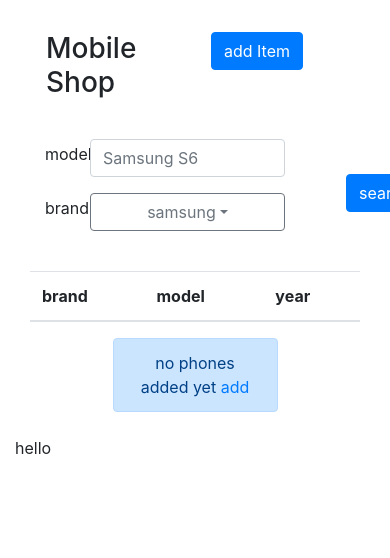
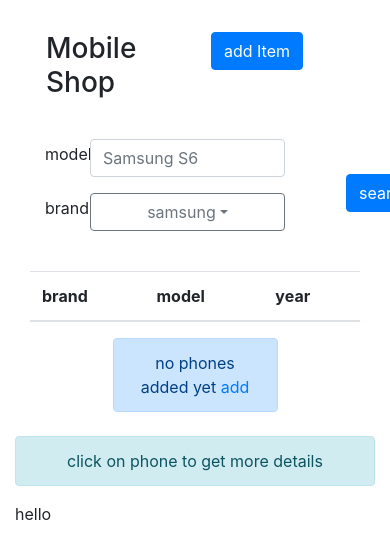
Before and after one commit to Abdelhamied200/mobileShop, a React (Create React App) app: page / in a window 390 px wide. Shown: the top 558 px of the page. Built offline with nearby package versions, Linux system fonts and the light colour scheme.

Commit message:
adding click to view phone details

```diff
--- /dev/null
+++ b/src/components/feature/index.jsx
@@ -0,0 +1,11 @@
+import React from "react";
+
+const Feature = (props) => {
+  return (
+    <div className="feature">
+      {props.label}: <span class="badge badge-secondary">{props.children}</span>
+    </div>
+  );
+};
+
+export default Feature;
--- a/src/components/table/index.jsx
+++ b/src/components/table/index.jsx
@@ -16,7 +16,7 @@ const Table = (props) => {
         <tbody>
           {props.body
             ? props.body.map((row) => (
-                <tr>
+                <tr onClick={() => props.setCurrent(row)}>
                   <td>{row.brand.value}</td>
                   <td>{row.model.value}</td>
                   <td>{row.year.value}</td>
--- /dev/null
+++ b/src/containers/aboutPhone/index.jsx
@@ -0,0 +1,21 @@
+import React from "react";
+import Feature from "../../components/feature";
+
+const AboutPhone = (props) => {
+  console.log(props.about);
+  return (
+    <div className="aboutPhone">
+      {Object.keys(props.about).length === 0 ? (
+        <div class="alert alert-info text-center" role="alert">
+          click on phone to get more details
+        </div>
+      ) : (
+        Object.values(props.about).map((feature) => (
+          <Feature label={feature.lable}>{"" + feature.value}</Feature>
+        ))
+      )}
+    </div>
+  );
+};
+
+export default AboutPhone;
--- a/src/pages/home/index.jsx
+++ b/src/pages/home/index.jsx
@@ -1,10 +1,12 @@
 import React, { useEffect, useState } from "react";
 import Navbar from "../../components/navbar";
 import Table from "../../components/table";
+import AboutPhone from "../../containers/aboutPhone";
 import SearchForm from "../../containers/searchForm";
 
 const Home = (props) => {
   const [data, setData] = useState(null);
+  const [current, setCurrent] = useState({});
   useEffect(() => {
     let d = JSON.parse(localStorage.getItem("data"));
     console.log(d);
@@ -18,7 +20,12 @@ const Home = (props) => {
             <div className="col-lg-8 col-md-12">
               <Navbar />
               <SearchForm />
-              <Table heads={["brand", "model", "year"]} body={data}></Table>
+              <Table
+                setCurrent={setCurrent}
+                heads={["brand", "model", "year"]}
+                body={data}
+              ></Table>
+              <AboutPhone about={current}></AboutPhone>
             </div>
             <div className="col-lg-4 col-md-12">hello</div>
           </div>
```
